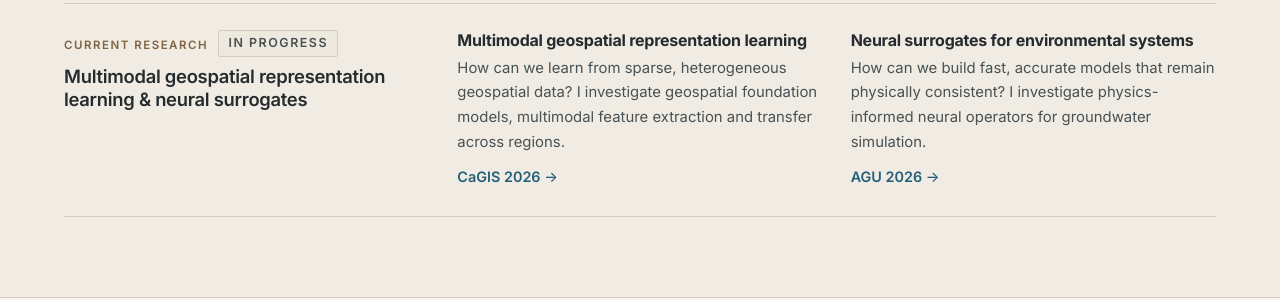
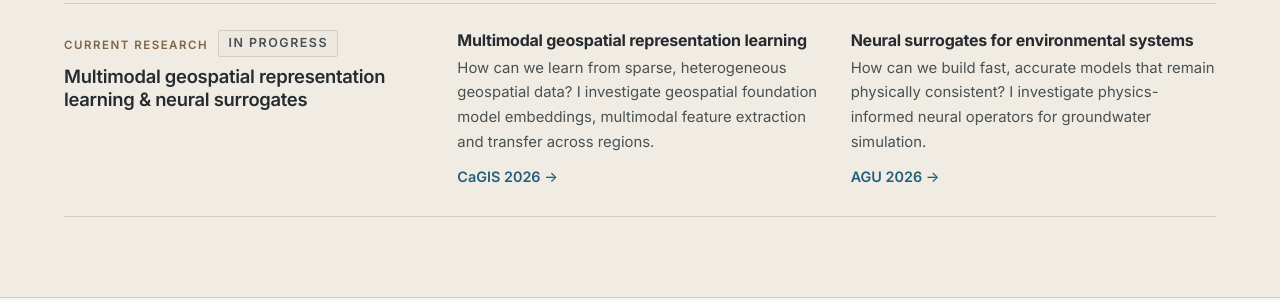
Before and after one commit to mikedidem/medidem, a Jekyll site: the page built from _pages/home.html, in a window 1280 px wide and 900 px high, scrolled down 2416 px. Shown: the part 201-501 px from the top of the window. Built offline with Jekyll 4.4.1, drawn with Linux system fonts in a browser that asks for light colours.

Commit message:
Specify foundation model embeddings in current research

```diff
--- a/_pages/home.html
+++ b/_pages/home.html
@@ -124,7 +124,7 @@ title: ""
       </div>
       <div class="current__item">
         <h4>Multimodal geospatial representation learning</h4>
-        <p>How can we learn from sparse, heterogeneous geospatial data? I investigate geospatial foundation models, multimodal feature extraction and transfer across regions.</p>
+        <p>How can we learn from sparse, heterogeneous geospatial data? I investigate geospatial foundation model embeddings, multimodal feature extraction and transfer across regions.</p>
         <a href="{{ '/projects/drainage-crossing-detection/#transfer' | relative_url }}">CaGIS 2026 →</a>
       </div>
       <div class="current__item">
```
